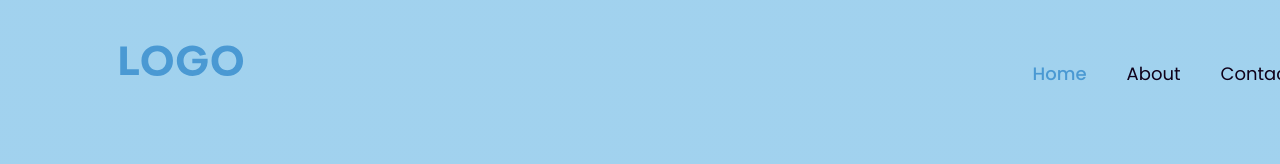
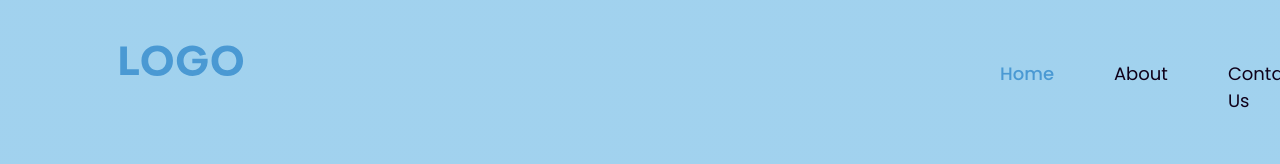
Before and after one commit to Hodjaevv/lesson-7-, a plain HTML site: page home/index.html in a window 1280 px wide. Shown: the top 164 px of the page. Drawn offline with Linux system fonts and the light colour scheme.

Commit message:
Update global.css

```diff
--- a/home/css/global.css
+++ b/home/css/global.css
@@ -10,6 +10,9 @@ body a{
 }
 body ul{
     list-style: none;
+}
+li{
+    padding-left: 20px;
 }
 main,footer{
     width: 1440px;
```
